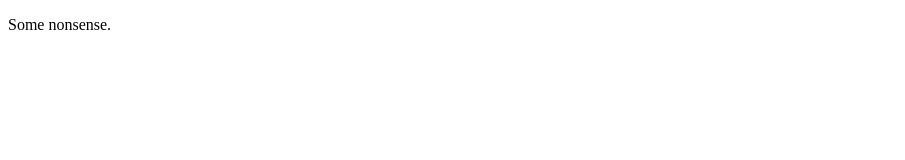
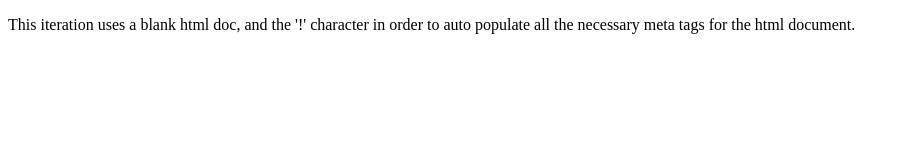
Before and after one commit to coletormey/git_test, a plain HTML site: page html-boilerplate/index.html in a window 1280 px wide. Shown: the whole page, without its empty margins (0-905 px from the left). Drawn offline with Linux system fonts and the light colour scheme.

Commit message:
used ! character on blank html doc to auto populate with necessary tags

```diff
--- a/html-boilerplate/index.html
+++ b/html-boilerplate/index.html
@@ -1,10 +1,15 @@
 <!DOCTYPE html>
 <html lang="en">
-    <head>
-        <meta charset="utf-8">
-        <title>First Test Webpage in VSCode</title>
-    </head>
-    <body>
-        <p>Some nonsense.</p>
-    </body>
+<head>
+    <meta charset="UTF-8">
+    <meta http-equiv="X-UA-Compatible" content="IE=edge">
+    <meta name="viewport" content="width=device-width, initial-scale=1.0">
+    <title>Practice Web Page</title>
+</head>
+<body>
+    <p>This iteration uses a blank html doc, and the '!' character
+        in order to auto populate all the necessary meta tags for
+        the html document.
+    </p>
+</body>
 </html>
```
